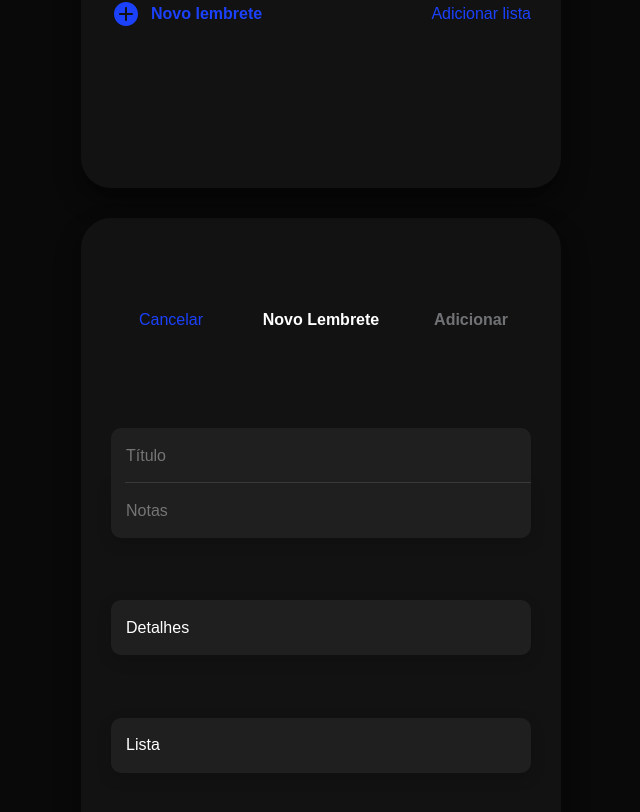
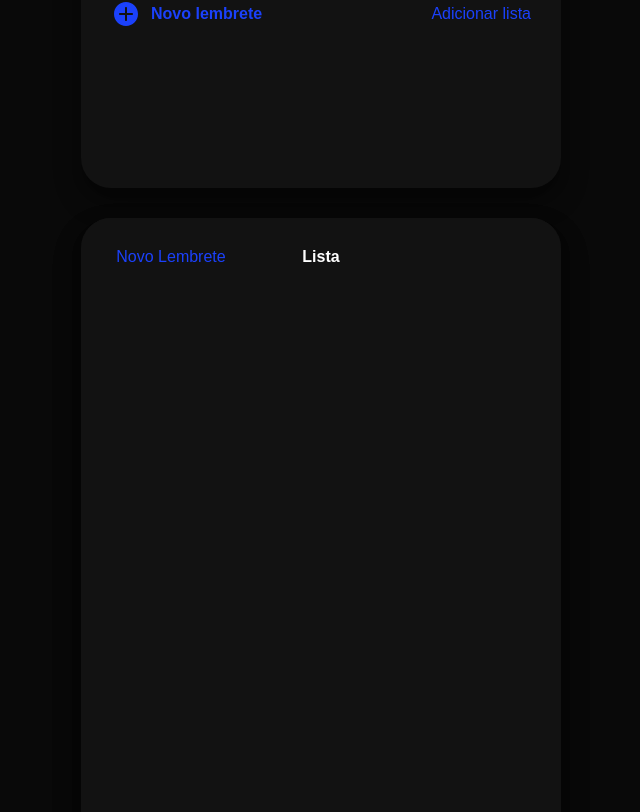
Before and after one commit to guilhermevialle/Todo-ReactJS, a React (Create React App) app: page / in a window 1280 px wide. Shown: the part 1175-1987 px from the top of the page, without its empty margins (319-959 px from the left). Built offline with nearby package versions, Linux system fonts and the light colour scheme.

Commit message:
adding alider above newreminder..

```diff
--- a/src/components/box/box.scss
+++ b/src/components/box/box.scss
@@ -20,6 +20,10 @@
     box-shadow: rgba(0, 0, 0, 0.15) 0px 5px 15px 0px;
 
     cursor: pointer;
+
+    &:hover {
+        background-color: #70757531;
+    }
 
     .icon {
         grid-area: icon;
--- /dev/null
+++ b/src/components/listslider/listslider.js
@@ -0,0 +1,17 @@
+import "./listslider.scss";
+import { Global } from "../../App";
+import { useContext } from "react";
+import Tab from "../tab/tab";
+
+export default () => {
+    const { data } = useContext(Global);
+    const { listState } = data;
+
+    console.log(listState, "At listSlider component ");
+
+    return (
+        <div className="listSlider">
+            <Tab left="Novo Lembrete" middle="Lista" right=" " />
+        </div>
+    );
+};
--- /dev/null
+++ b/src/components/listslider/listslider.scss
@@ -0,0 +1,18 @@
+.listSlider {
+    width: 100%;
+    height: 100%;
+    position: absolute;
+
+    z-index: 1;
+    background-color: red;
+    top: 0;
+
+    right: 0;
+    background-color: #121212;
+    padding: 30px;
+    border-radius: 30px;
+
+    box-shadow: rgba(0, 0, 0, 0.25) 0px 14px 28px,
+        rgba(0, 0, 0, 0.22) 0px 10px 10px;
+    display: flex;
+}
--- a/src/components/newlist/newlist.js
+++ b/src/components/newlist/newlist.js
@@ -26,6 +26,7 @@ export default () => {
         <div className="newlist">
             <Tab
                 rightCb={() => {
+                    if (title) {
                         setData({
                             type: "addlist",
                             value: {
@@ -34,6 +35,9 @@ export default () => {
                                 todos: [],
                             },
                         });
+                    } else {
+                        return;
+                    }
                 }}
                 left="Cancelar"
                 middle="Nova Lista"
@@ -54,6 +58,7 @@ export default () => {
                         value = value.trim();
 
                         if (value == "") {
+                            setTitle(null);
                             return;
                         } else {
                             setTitle(value);
--- a/src/components/newreminder/newreminder.js
+++ b/src/components/newreminder/newreminder.js
@@ -2,15 +2,20 @@ import "./newreminder.scss";
 import Tab from "../tab/tab";
 import { Global } from "../../App";
 import { useContext, useState } from "react";
+import rightSvg from "../currentlist/svgs/right-svg.svg";
+import ListSlider from "../listslider/listslider";
+
 export default () => {
     const { data, setData } = useContext(Global);
     const { listState } = data;
 
     const [title, setTitle] = useState(null);
     const [desc, setDesc] = useState(null);
+    const [to, setTo] = useState(0);
 
     return (
         <div className="newreminder">
+            <ListSlider />
             <Tab left="Cancelar" middle="Novo Lembrete" right="Adicionar" />
             <div className="aroundInps">
                 <div className="inps">
@@ -20,11 +25,17 @@ export default () => {
                     <input type="text" placeholder="Notas" />
                 </div>
             </div>
-            <div className="details">
-                <span>Detalhes</span>
-            </div>
+
             <div className="select">
                 <span>Lista</span>
+                <div>
+                    <div
+                        className="circ"
+                        style={{ backgroundColor: listState[to].color }}
+                    ></div>
+                    <span>{listState[to].listName}</span>
+                    <img src={rightSvg} />
+                </div>
             </div>
         </div>
     );
--- a/src/components/newreminder/newreminder.scss
+++ b/src/components/newreminder/newreminder.scss
@@ -11,6 +11,8 @@
     justify-content: space-evenly;
     box-shadow: rgba(0, 0, 0, 0.25) 0px 14px 28px,
         rgba(0, 0, 0, 0.22) 0px 10px 10px;
+
+    position: relative;
 
     .aroundInps {
         width: 100%;
@@ -58,7 +60,6 @@
         }
     }
 
-    .details,
     .select {
         width: 100%;
         height: 55px;
@@ -72,9 +73,36 @@
         cursor: pointer;
         box-shadow: rgba(0, 0, 0, 0.15) 0px 5px 15px 0px;
 
+        justify-content: space-between;
+
+        &:hover {
+            background-color: #70757531;
+        }
+
+        img {
+            width: 16px;
+            height: 16px;
+        }
+
         span {
             color: #fff;
             font-weight: 500;
         }
+
+        div {
+            display: flex;
+            align-items: center;
+
+            .circ {
+                width: 7px;
+                height: 7px;
+                border-radius: 50%;
+            }
+
+            span {
+                color: #ccc;
+                margin: 0 10px;
+            }
+        }
     }
 }
```
Also changed, not shown: 1 other file (tests, documents, lock files or other folders). Lines whose indentation alone changed are shown as unchanged.
